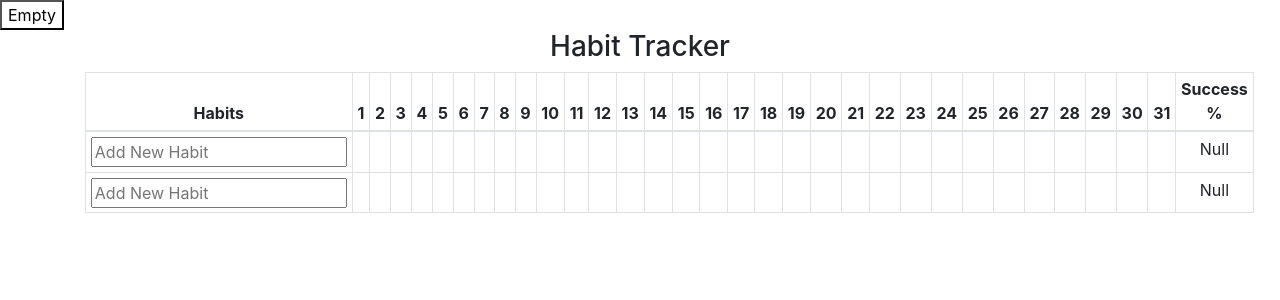
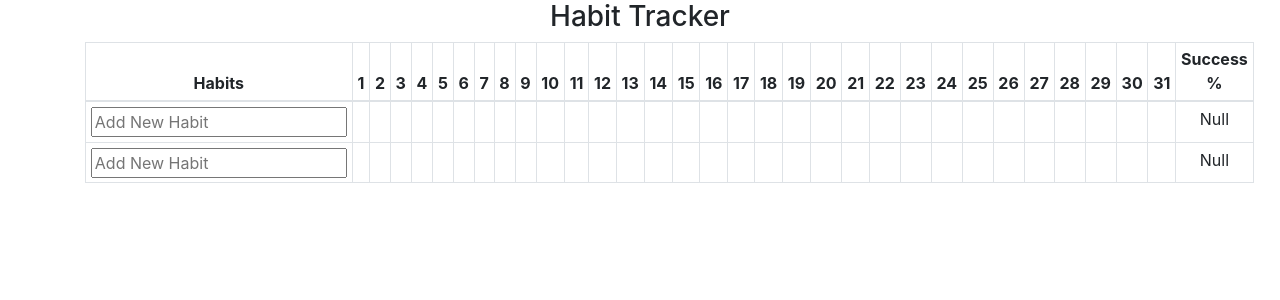
Before and after one commit to Fuertesian/Habit-Tracker, a React (Create React App) app: page / in a window 1280 px wide. Shown: the top 300 px of the page. Built offline with nearby package versions, Linux system fonts and the light colour scheme.

Commit message:
Minor changes for testing

```diff
--- a/src/App.js
+++ b/src/App.js
@@ -1,12 +1,12 @@
 import React from 'react'
 import './App.css'
 import MonthlyHabitTracker from './containers/MonthlyHabitTracker'
-import ClickIndex from './components/MonthlyHabitTrackerComponents/TableRows/ClickIndex'
+// import ClickIndex from './components/MonthlyHabitTrackerComponents/TableRows/ClickIndex'
 
 function App() {
   return (
     <div>
-      <ClickIndex />
+      {/* <ClickIndex /> */}
       <MonthlyHabitTracker />
     </div>
   )
--- a/src/components/MonthlyHabitTrackerComponents/TableRows/ClickIndex.js
+++ b/src/components/MonthlyHabitTrackerComponents/TableRows/ClickIndex.js
@@ -26,10 +26,10 @@ const ClickIndex = () => {
 
   return (
     <div>
-      <button style={getIcon()} onClick={getClick}>
+      {/* <button style={getIcon()} onClick={getClick}>
         {value[clickIndex]}
-      </button>
-      {/* <td onClick ={() => setclickIndex(clickIndex + 1)}>{value[clickIndex]}</td> */}
+      </button> */}
+      <td style={getIcon}onClick ={getClick}>{value[clickIndex]}</td>
     </div>
   )
 }
```
